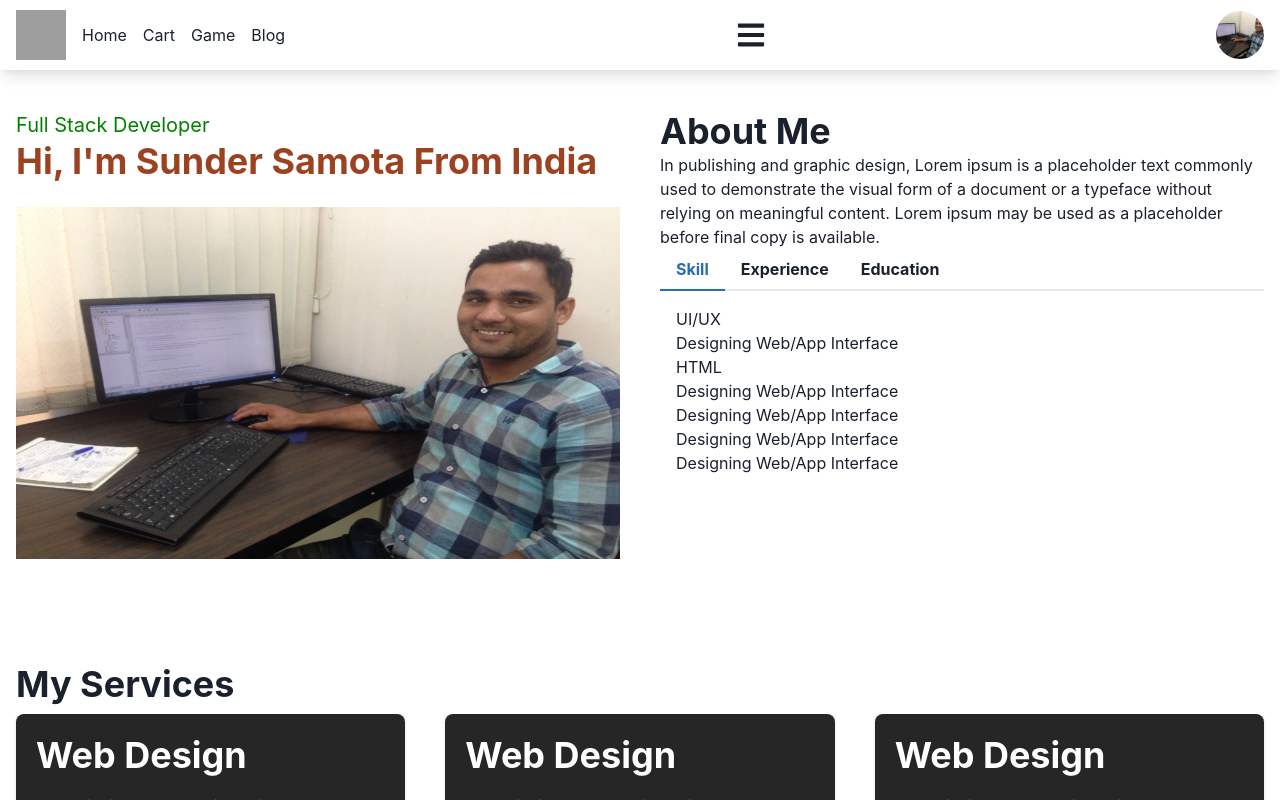
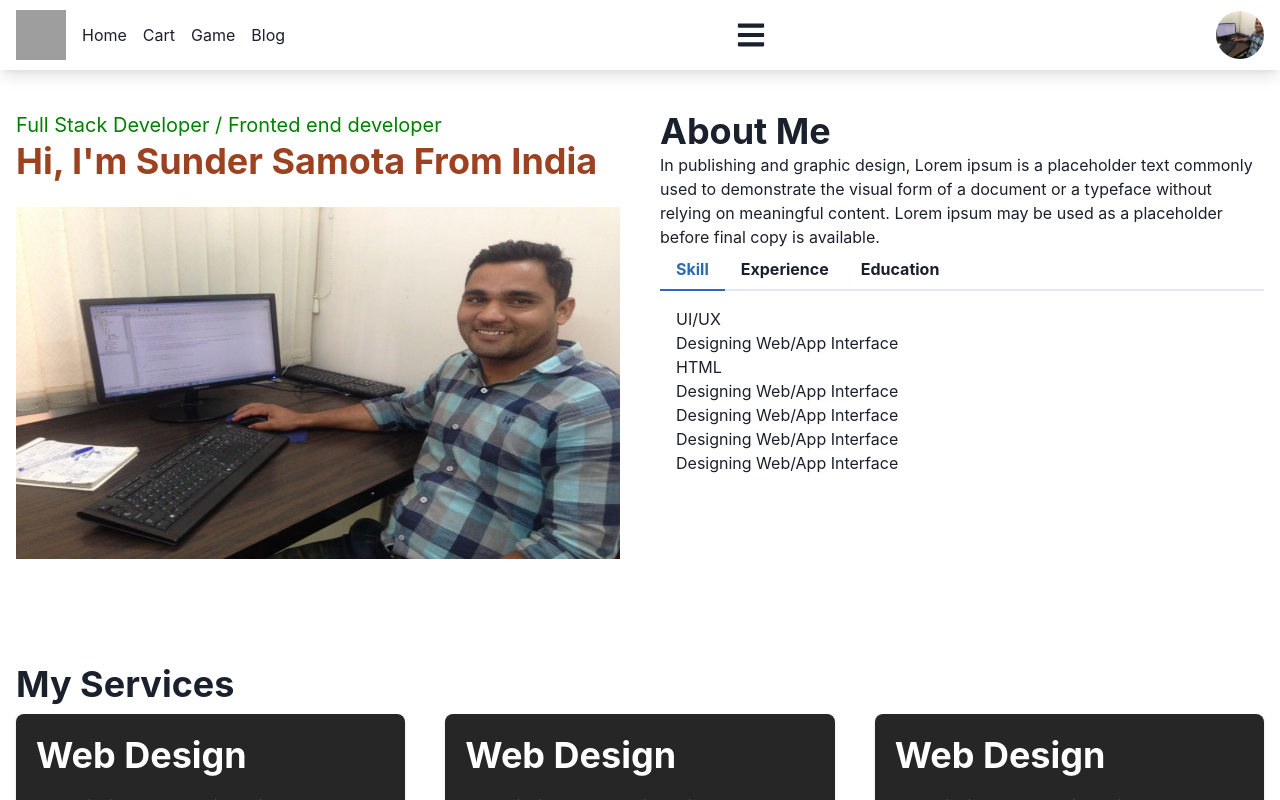
Before and after one commit to SunderSamota/react-website, a React (Create React App) app: page /profile in a window 1280 px wide. Shown: the top 800 px of the page. Built offline with nearby package versions, Linux system fonts and the light colour scheme; grey boxes are pictures that could not be loaded.

Commit message:
profile page updated

```diff
--- a/src/components/Profile.js
+++ b/src/components/Profile.js
@@ -37,7 +37,7 @@ const Profile = () => {
         >
           <GridItem w="100%">
             <Text fontSize="xl" color="green">
-              Full Stack Developer
+              Full Stack Developer / Fronted end developer
             </Text>
             <Heading as="h2" color="orange.700">
               Hi, I'm Sunder Samota From India
```
